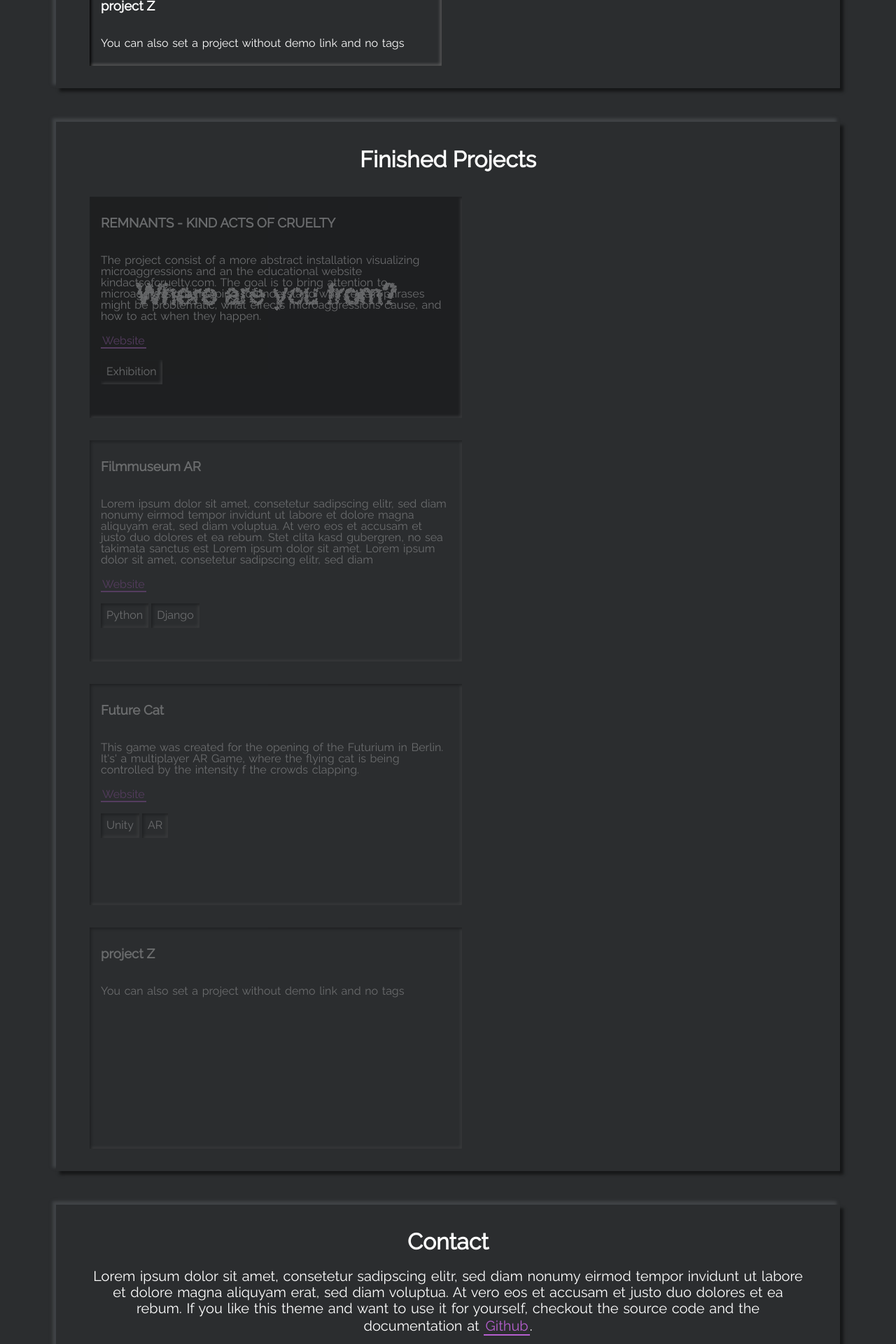
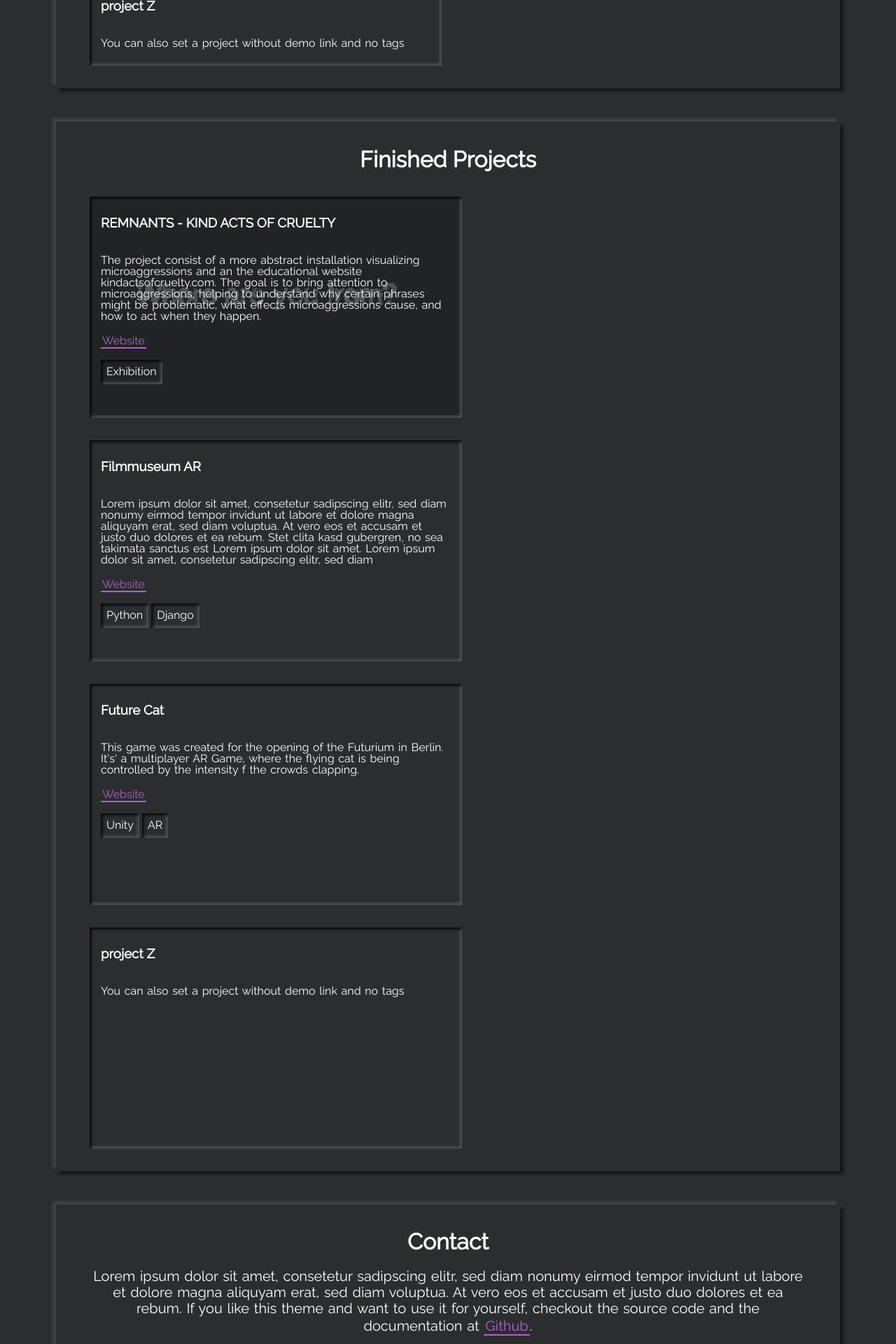
Before and after one commit to DeniseBischof/Portfolio, a Jekyll site: the page built from index.html, in a window 1280 px wide. Shown: the part 3166-5086 px from the top of the page at 70% size. Built offline with Jekyll 4.4.1, drawn with Linux system fonts in a browser that asks for light colours.

Commit message:
update images

```diff
--- a/_includes/section-finished_projects.html
+++ b/_includes/section-finished_projects.html
@@ -2,7 +2,7 @@
   <h1 class="title"><span>{{site.finished_projects_title}}</span></h1>
   <div class="projects-wrapper">
     {% for project in site.data.finished_projects %}
-      <div class="project neumorphism-card" data-aos="zoom-in-down" style="background-image: url({{project.img}}); height: 300px; width: 500px; opacity: 0.3;">
+      <div class="project neumorphism-card" data-aos="zoom-in-down" style="background-image: url({{project.img}}); height: 300px; width: 500px;">
         <div class="name-link-wrapper">
           <h3>{{project.name}}</h3>
         </div>
```
Also changed, not shown: docs/Remants_Screenshot.png.
